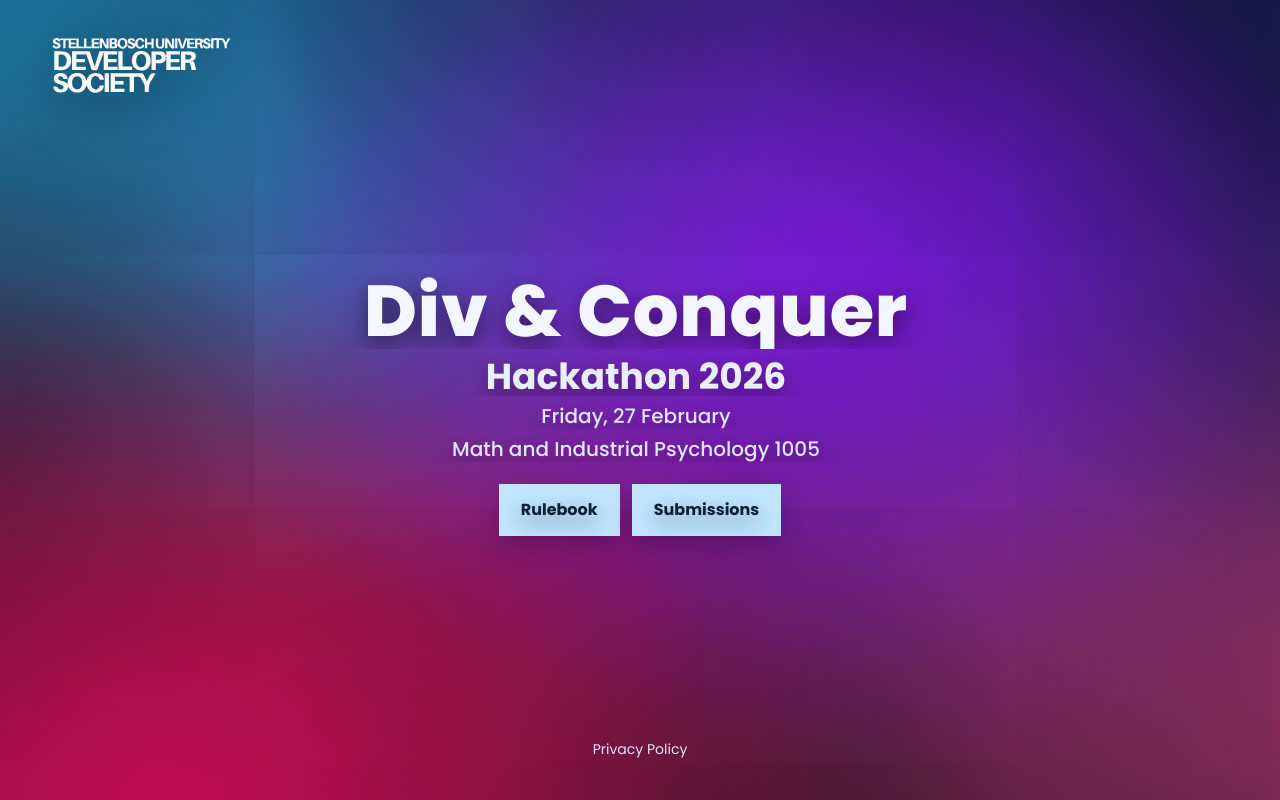
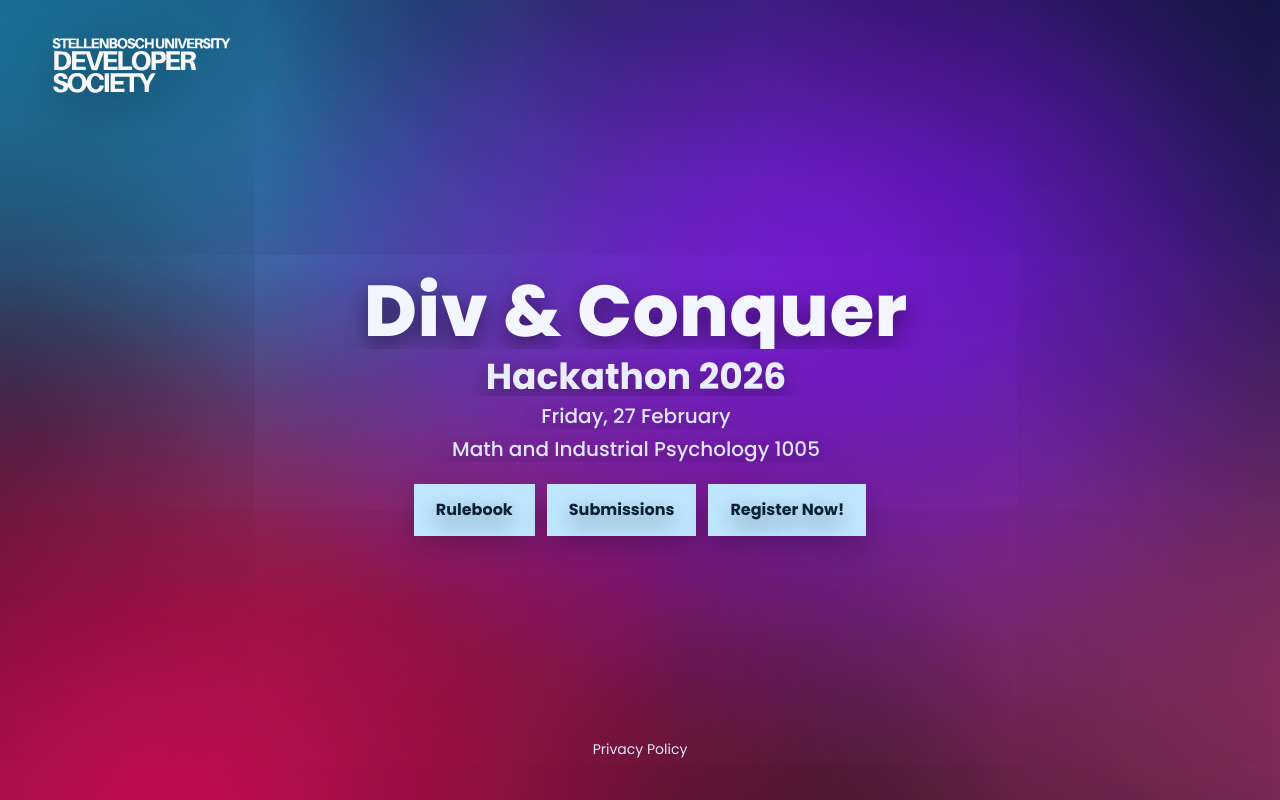
Before and after one commit to su-developer-society/hackathon.devsoc.co.za, a Next.js app: page / in a window 1280 px wide. Built offline with nearby package versions, Linux system fonts and the light colour scheme.

Commit message:
Added Registration Button that Links to Tally Form

```diff
--- a/app/page.tsx
+++ b/app/page.tsx
@@ -55,6 +55,9 @@ export default function Home() {
             <Link className="cta ghost" href="/submissions">
               Submissions
             </Link>
+            <Link className="cta ghost" href="https://tally.so/r/RG5aop">
+              Register Now!
+            </Link>
           </div>
         </main>
 
```
